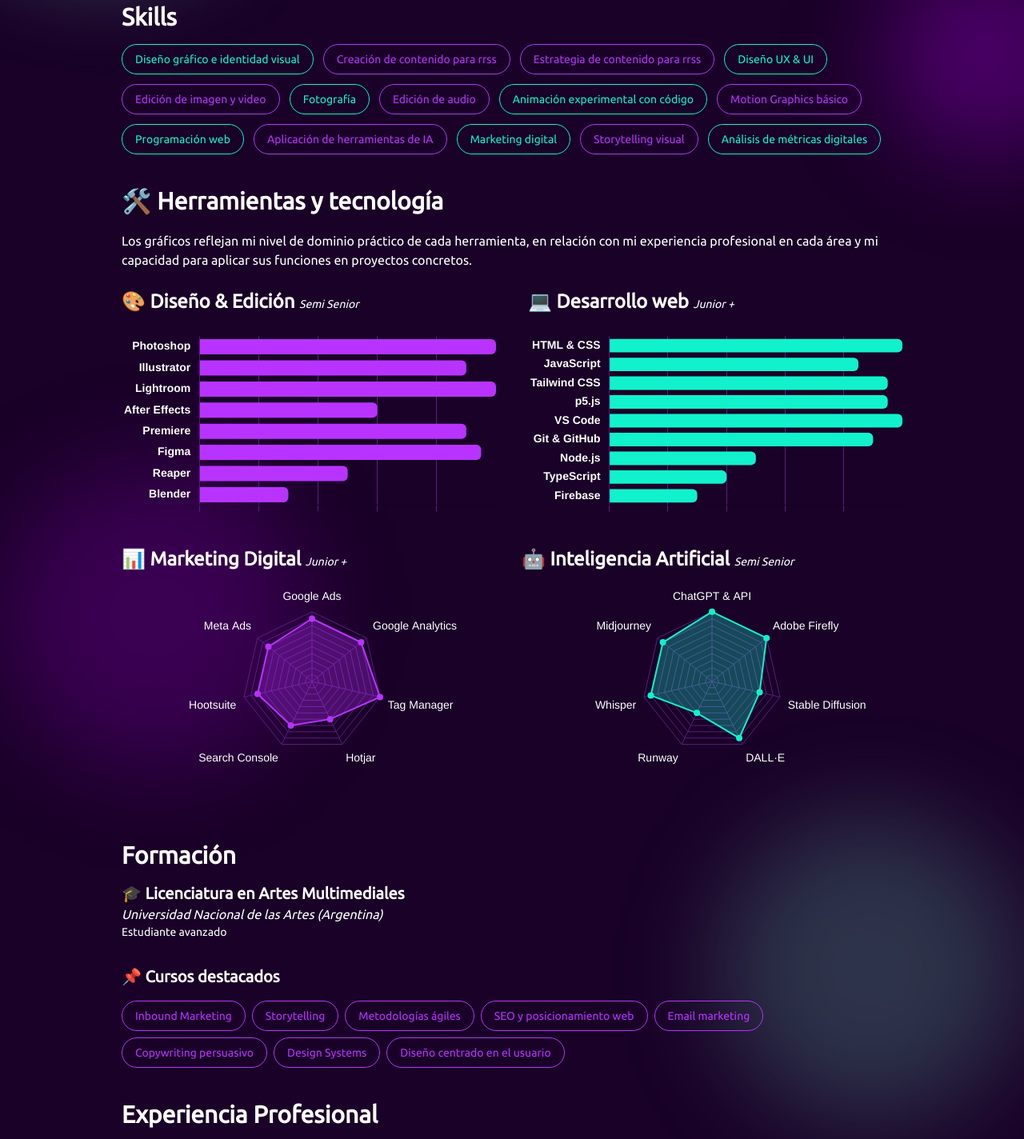
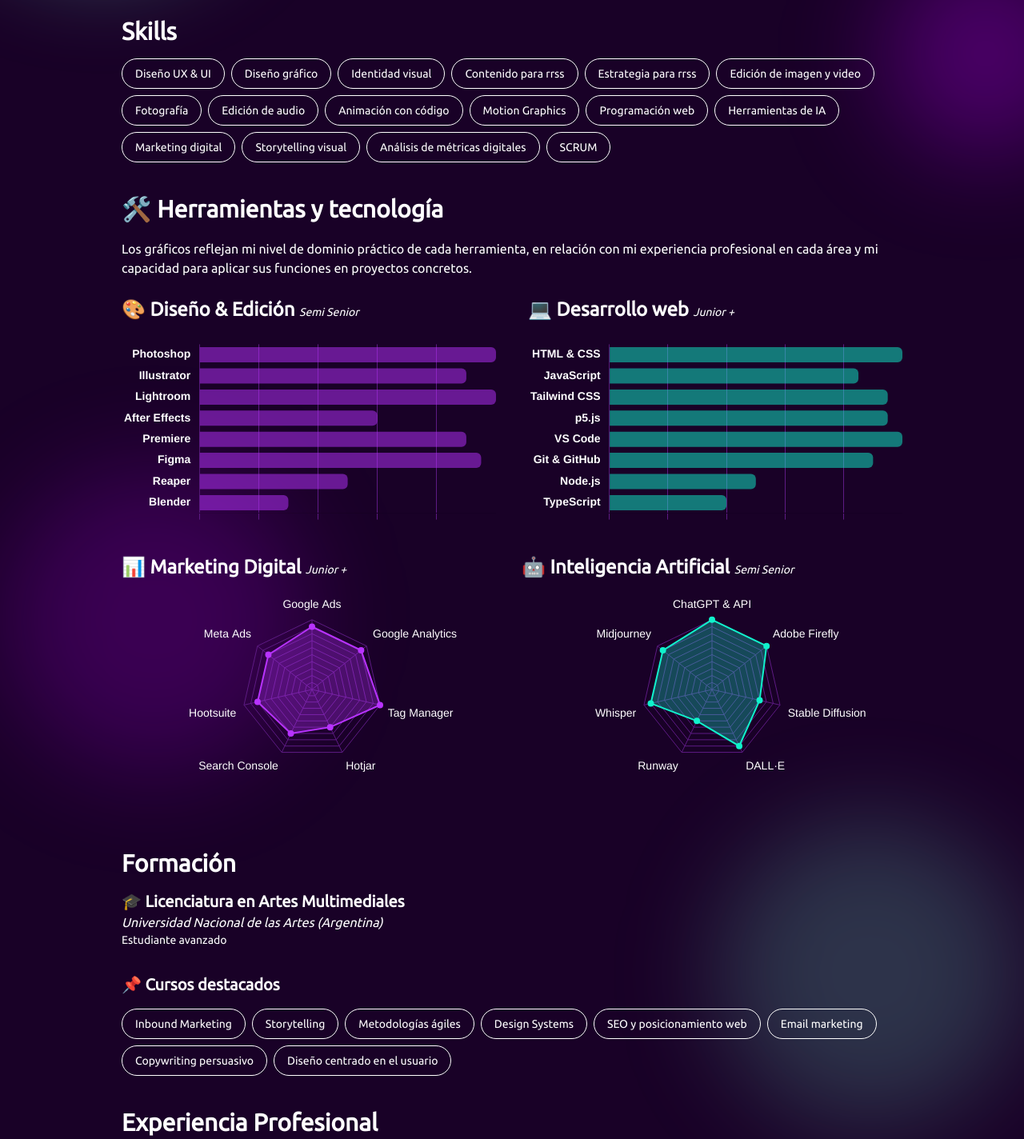
Before and after one commit to Maibellou/portfolio-maibel, a plain HTML site: page index.html in a window 1280 px wide. Shown: the part 301-1725 px from the top of the page at 80% size. Drawn offline with nearby package versions, Linux system fonts and the light colour scheme.

Commit message:
Actualizar visualemnte. Colores, botones, font bold, etc.

```diff
--- a/index.html
+++ b/index.html
@@ -70,7 +70,8 @@
         que habitan entre la sensibilidad artística y el enfoque tecnológico.
       </p>
       <div class="mt-5">
-        <a class="bg-aquamarine text-dark-purple px-8 py-3 rounded-full text-lg font-bold hover:scale-105 "
+        <a class="inline-block border border-aquamarine text-aquamarine px-6 py-2 rounded-full text-lg font-bold
+             transform transition duration-300 hover:scale-105 hover:bg-aquamarine/20"
           href="portfolio.html">
           Ver Portfolio
         </a>
@@ -80,50 +81,49 @@
 
   <section class="max-w-5xl mx-auto px-6">
     <h2 class="text-3xl font-bold mb-4">Skills</h2>
-    <div class="flex flex-wrap gap-3">
+    <div class="flex flex-wrap gap-2">
       <span
-        class="border border-aquamarine text-aquamarine px-4 py-2 rounded-full text-xs sm:text-sm font-medium">Diseño
-        gráfico e identidad visual</span>
-      <span
-        class="border border-electric-purple text-electric-purple px-4 py-2 rounded-full text-xs sm:text-sm font-medium">Creación
-        de contenido para rrss</span>
-      <span
-        class="border border-electric-purple text-electric-purple px-4 py-2 rounded-full text-xs sm:text-sm font-medium">Estrategia
-        de contenido para rrss</span>
-      <span
-        class="border border-aquamarine text-aquamarine px-4 py-2 rounded-full text-xs sm:text-sm font-medium">Diseño
+        class="border border-white text-white px-4 py-2 rounded-full text-xs sm:text-sm font-medium">Diseño
         UX & UI</span>
       <span
-        class="border border-electric-purple text-electric-purple px-4 py-2 rounded-full text-xs sm:text-sm font-medium">Edición
+        class="border border-white text-white px-4 py-2 rounded-full text-xs sm:text-sm font-medium">Diseño
+        gráfico</span>
+        <span
+        class="border border-white text-white px-4 py-2 rounded-full text-xs sm:text-sm font-medium">Identidad visual</span>
+      <span
+        class="border border-white text-white px-4 py-2 rounded-full text-xs sm:text-sm font-medium">Contenido para rrss</span>
+      <span
+        class="border border-white text-white px-4 py-2 rounded-full text-xs sm:text-sm font-medium">Estrategia para rrss</span>
+      <span
+        class="border border-white text-white px-4 py-2 rounded-full text-xs sm:text-sm font-medium">Edición
         de imagen y video</span>
       <span
-        class="border border-aquamarine text-aquamarine px-4 py-2 rounded-full text-xs sm:text-sm font-medium">Fotografía</span>
+        class="border border-white text-white px-4 py-2 rounded-full text-xs sm:text-sm font-medium">Fotografía</span>
 
       <span
-        class="border border-electric-purple text-electric-purple px-4 py-2 rounded-full text-xs sm:text-sm font-medium">Edición
+        class="border border-white text-white px-4 py-2 rounded-full text-xs sm:text-sm font-medium">Edición
         de audio</span>
       <span
-        class="border border-aquamarine text-aquamarine px-4 py-2 rounded-full text-xs sm:text-sm font-medium">Animación
-        experimental
-        con código</span>
+        class="border border-white text-white px-4 py-2 rounded-full text-xs sm:text-sm font-medium">Animación con código</span>
       <span
-        class="border border-electric-purple text-electric-purple px-4 py-2 rounded-full text-xs sm:text-sm font-medium">Motion
-        Graphics básico</span>
+        class="border border-white text-white px-4 py-2 rounded-full text-xs sm:text-sm font-medium">Motion
+        Graphics</span>
       <span
-        class="border border-aquamarine text-aquamarine px-4 py-2 rounded-full text-xs sm:text-sm font-medium">Programación
+        class="border border-white text-white px-4 py-2 rounded-full text-xs sm:text-sm font-medium">Programación
         web</span>
       <span
-        class="border border-electric-purple text-electric-purple px-4 py-2 rounded-full text-xs sm:text-sm font-medium">Aplicación
-        de herramientas de IA</span>
+        class="border border-white text-white px-4 py-2 rounded-full text-xs sm:text-sm font-medium">Herramientas de IA</span>
       <span
-        class="border border-aquamarine text-aquamarine px-4 py-2 rounded-full text-xs sm:text-sm font-medium">Marketing
+        class="border border-white text-white px-4 py-2 rounded-full text-xs sm:text-sm font-medium">Marketing
         digital</span>
       <span
-        class="border border-electric-purple text-electric-purple px-4 py-2 rounded-full text-xs sm:text-sm font-medium">Storytelling
+        class="border border-white text-white px-4 py-2 rounded-full text-xs sm:text-sm font-medium">Storytelling
         visual</span>
       <span
-        class="border border-aquamarine text-aquamarine px-4 py-2 rounded-full text-xs sm:text-sm font-medium">Análisis
+        class="border border-white text-white px-4 py-2 rounded-full text-xs sm:text-sm font-medium">Análisis
         de métricas digitales</span>
+        <span
+        class="border border-white text-white px-4 py-2 rounded-full text-xs sm:text-sm font-medium">SCRUM</span>
     </div>
   </section>
   <section class="max-w-5xl mx-auto px-6 mt-10">
@@ -180,26 +180,26 @@
       <h3 class="text-xl font-semibold mb-4">📌 Cursos destacados</h3>
       <div class="flex flex-wrap gap-2">
         <span
-          class="border border-electric-purple text-electric-purple px-4 py-2 rounded-full text-sm font-medium">Inbound
+          class="border border-white text-white px-4 py-2 rounded-full text-sm font-medium">Inbound
           Marketing</span>
         <span
-          class="border border-electric-purple text-electric-purple px-4 py-2 rounded-full text-sm font-medium">Storytelling</span>
+          class="border border-white text-white px-4 py-2 rounded-full text-sm font-medium">Storytelling</span>
         <span
-          class="border border-electric-purple text-electric-purple px-4 py-2 rounded-full text-sm font-medium">Metodologías
+          class="border border-white text-white px-4 py-2 rounded-full text-sm font-medium">Metodologías
           ágiles</span>
-        <span class="border border-electric-purple text-electric-purple px-4 py-2 rounded-full text-sm font-medium">SEO
+          <span
+          class="border border-white text-white px-4 py-2 rounded-full text-sm font-medium">Design
+          Systems</span>
+        <span class="border border-white text-white px-4 py-2 rounded-full text-sm font-medium">SEO
           y posicionamiento web</span>
         <span
-          class="border border-electric-purple text-electric-purple px-4 py-2 rounded-full text-sm font-medium">Email
+          class="border border-white text-white px-4 py-2 rounded-full text-sm font-medium">Email
           marketing</span>
         <span
-          class="border border-electric-purple text-electric-purple px-4 py-2 rounded-full text-sm font-medium">Copywriting
+          class="border border-white text-white px-4 py-2 rounded-full text-sm font-medium">Copywriting
           persuasivo</span>
         <span
-          class="border border-electric-purple text-electric-purple px-4 py-2 rounded-full text-sm font-medium">Design
-          Systems</span>
-        <span
-          class="border border-electric-purple text-electric-purple px-4 py-2 rounded-full text-sm font-medium">Diseño
+          class="border border-white text-white px-4 py-2 rounded-full text-sm font-medium">Diseño
           centrado en el usuario</span>
       </div>
     </div>
--- a/script.js
+++ b/script.js
@@ -33,7 +33,7 @@
       labels: ['Photoshop', 'Illustrator', 'Lightroom', 'After Effects', 'Premiere', 'Figma', 'Reaper', 'Blender'],
       datasets: [{
         data: [100, 90, 100, 60, 90, 95, 50, 30],
-        backgroundColor: '#B833FF',
+        backgroundColor: '#B833FF80',
         borderRadius: 6
       }]
     }
@@ -43,10 +43,10 @@
   new Chart(document.getElementById('devChart').getContext('2d'), {
     ...barOptions,
     data: {
-      labels: ['HTML & CSS', 'JavaScript', 'Tailwind CSS', 'p5.js', 'VS Code', 'Git & GitHub', 'Node.js', 'TypeScript', 'Firebase'],
+      labels: ['HTML & CSS', 'JavaScript', 'Tailwind CSS', 'p5.js', 'VS Code', 'Git & GitHub', 'Node.js', 'TypeScript'],
       datasets: [{
-        data: [100, 85, 95, 95, 100, 90, 50, 40, 30],
-        backgroundColor: '#11F2CC',
+        data: [100, 85, 95, 95, 100, 90, 50, 40],
+        backgroundColor: '#11F2CC80',
         borderRadius: 6
       }]
     }
```
Also changed, not shown: portfolio.html (+6 -5 lines), proyectos/altaprevia.html (+4 -4 lines), proyectos/dognation.html (+4 -4 lines), proyectos/lachihuahua.html (+4 -4 lines).
